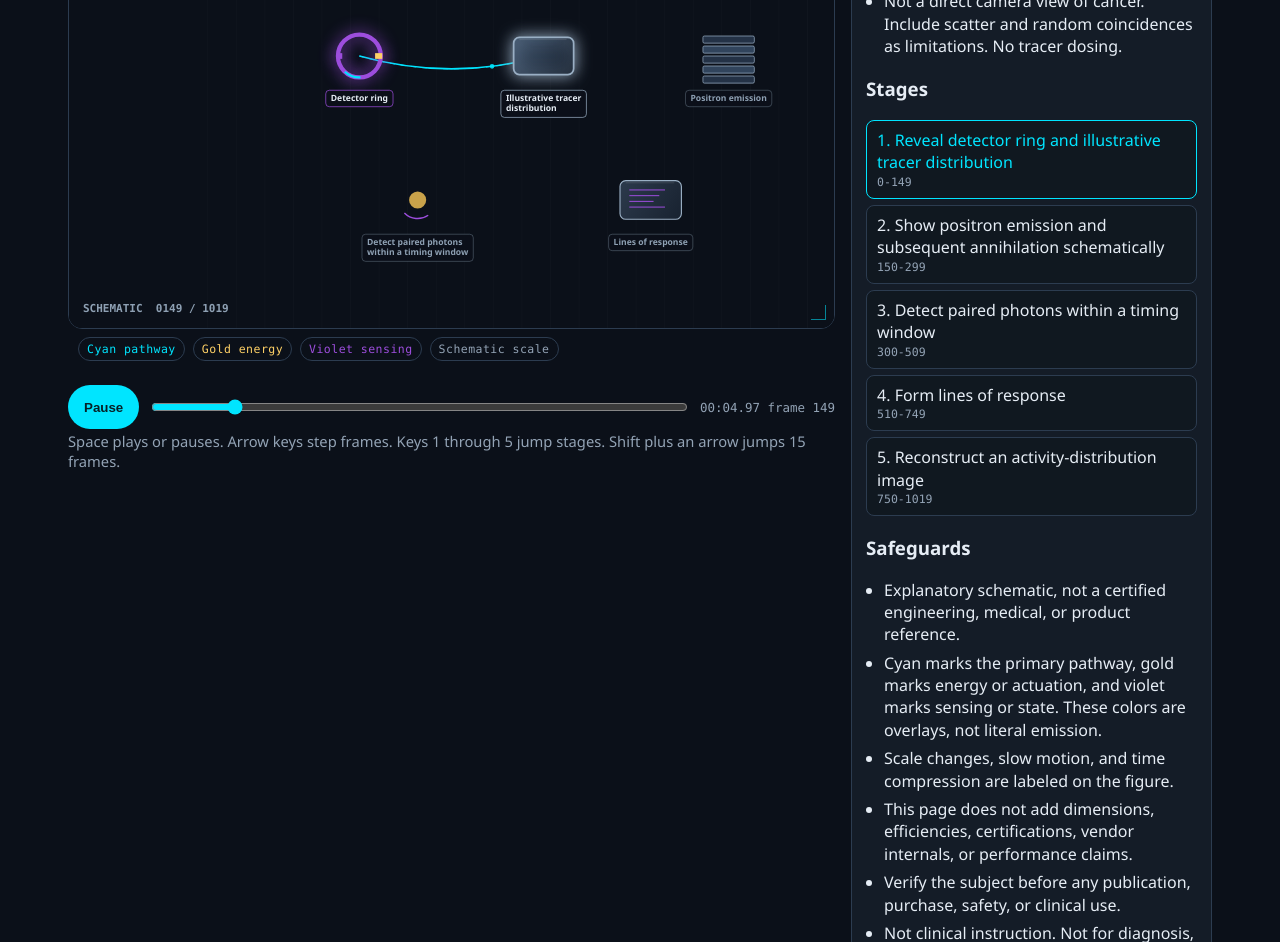
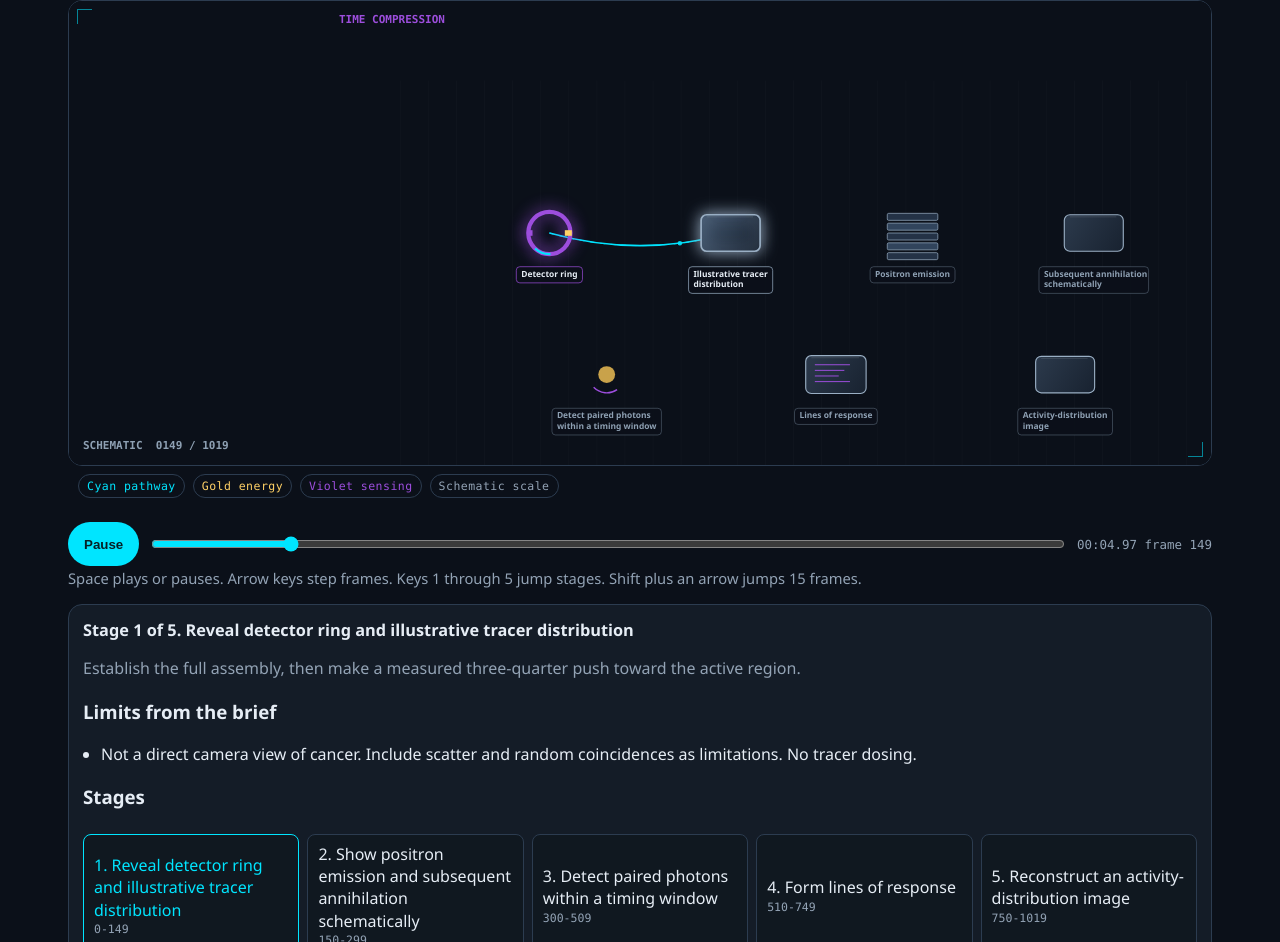
Before and after one commit to mizcausevic-dev/pet-coincidence-detection-ring-explainer, a plain HTML site: page index.html in a window 1280 px wide. Shown: the part 346-1288 px from the top of the page. Drawn offline with Linux system fonts and the light colour scheme.

Commit message:
Stack the plate, stage notes, and top send and explain controls.

```diff
--- a/index.html
+++ b/index.html
@@ -16,22 +16,23 @@
 .kicker, .cat { color:var(--dim); margin:0; font-size:.92rem; }
 .cat a, footer a { color: var(--path); }
 .kicker { font-family: ui-monospace, SFMono-Regular, Menlo, monospace; letter-spacing:.04em; text-transform:uppercase; font-size:.74rem; }
-.layout { display:grid; grid-template-columns: minmax(0, 1.7fr) minmax(260px, .8fr); gap:16px; margin-top:16px; }
+.layout { display:block; margin-top:16px; }
+.tools { margin:14px 0 8px; }
 .plate-frame { position:relative; background:#070b12; border:1px solid var(--line); border-radius:14px; overflow:hidden; }
 .plate-frame:before, .plate-frame:after { content:""; position:absolute; width:14px; height:14px; border:1px solid rgba(0,229,255,.55); z-index:2; pointer-events:none; }
 .plate-frame:before { top:8px; left:8px; border-right:0; border-bottom:0; }
 .plate-frame:after { right:8px; bottom:8px; border-left:0; border-top:0; }
-canvas { display:block; width:100%; height:min(68vh, 640px); background:#0B1019; }
+canvas { display:block; width:100%; height:min(58vh, 560px); background:#0B1019; }
 .legend { display:flex; flex-wrap:wrap; gap:8px; padding:8px 10px 10px; }
 .legend span { font-family: ui-monospace, SFMono-Regular, Menlo, monospace; font-size:.72rem; letter-spacing:.04em; border:1px solid var(--line); border-radius:999px; padding:4px 8px; color:var(--dim); }
 .legend .path { color:var(--path); } .legend .energy { color:var(--energy); } .legend .sense { color:var(--sense); }
-aside { background:var(--panel); border:1px solid var(--line); border-radius:14px; padding:14px 14px 16px; }
+aside { background:var(--panel); border:1px solid var(--line); border-radius:14px; padding:14px 14px 16px; margin-top:16px; }
 aside h2 { font-size:1.02rem; margin:0 0 8px; }
 aside p { color:var(--dim); line-height:1.45; }
 ol, ul { margin:8px 0 0; padding-left:18px; }
 li { margin:6px 0; line-height:1.4; }
-.stages { list-style:none; padding:0; margin:12px 0 0; }
-.stages button { width:100%; text-align:left; background:#101820; color:var(--bone); border:1px solid var(--line); border-radius:8px; padding:8px 10px; cursor:pointer; font:inherit; }
+.stages { list-style:none; padding:0; margin:12px 0 0; display:grid; grid-template-columns:repeat(5, minmax(0, 1fr)); gap:8px; }
+.stages button { width:100%; height:100%; text-align:left; background:#101820; color:var(--bone); border:1px solid var(--line); border-radius:8px; padding:8px 10px; cursor:pointer; font:inherit; }
 .stages button[aria-current="step"] { border-color:var(--path); color:var(--path); }
 .stages span { display:block; color:var(--dim); font-family: ui-monospace, SFMono-Regular, Menlo, monospace; font-size:.72rem; }
 button:focus-visible, input:focus-visible { outline:2px solid var(--path); outline-offset:2px; }
@@ -52,7 +53,7 @@
 .send-btn svg, .level-btn svg { display:block; }
 #explain-text { flex-basis:100%; margin:8px 0 0; line-height:1.45; color:#d5deea; }
 
-@media (max-width: 860px) { .layout { grid-template-columns: 1fr; } canvas { height:70vw; min-height:280px; } }
+@media (max-width: 860px) { canvas { height:70vw; min-height:280px; } .stages { grid-template-columns:1fr; } }
 @media (prefers-reduced-motion: reduce) { * { scroll-behavior:auto; } }
 </style>
 </head>
@@ -63,9 +64,25 @@
 <h1>PET Coincidence Detection Ring</h1>
 <p class="cat">Medical Technology · prompt p109</p>
 <p class="cat"><a href="https://github.com/mizcausevic-dev/pet-coincidence-detection-ring-explainer">Repository</a></p>
+<div class="tools">
+<div class="explain-row">
+<span class="share-label">Explain this page</span>
+<button class="level-btn" type="button" data-level="tech" aria-pressed="true">Tech</button>
+<button class="level-btn" type="button" data-level="nontech" aria-pressed="false">Non-Tech</button>
+<button class="level-btn" type="button" data-level="layman" aria-pressed="false">Layman</button>
+<p id="explain-text"></p>
+</div>
+<div class="send-row">
+<span class="share-label">Send to</span>
+<a class="send-btn" data-send="chatgpt" href="https://chatgpt.com/" target="_blank" rel="noopener noreferrer"><svg viewBox="0 0 16 16" width="16" height="16" aria-hidden="true"><circle cx="6" cy="8" r="3.2" fill="none" stroke="currentColor"/><circle cx="10" cy="8" r="3.2" fill="none" stroke="currentColor"/></svg>ChatGPT</a>
+<a class="send-btn" data-send="claude" href="https://claude.ai/new" target="_blank" rel="noopener noreferrer"><svg viewBox="0 0 16 16" width="16" height="16" aria-hidden="true"><path d="M8 1.5 9.2 6.2 14 8 9.2 9.8 8 14.5 6.8 9.8 2 8l4.8-1.8Z" fill="currentColor"/></svg>Claude</a>
+<a class="send-btn" data-send="perplexity" href="https://www.perplexity.ai/" target="_blank" rel="noopener noreferrer"><svg viewBox="0 0 16 16" width="16" height="16" aria-hidden="true"><path d="M8 1.2 9.4 6.6 14.8 8 9.4 9.4 8 14.8 6.6 9.4 1.2 8 6.6 6.6Z" fill="none" stroke="currentColor"/></svg>Perplexity</a>
+<a class="send-btn" data-send="gemini" href="https://gemini.google.com/app" target="_blank" rel="noopener noreferrer"><svg viewBox="0 0 16 16" width="16" height="16" aria-hidden="true"><path d="M8 1.2 9.1 6.9 14.8 8 9.1 9.1 8 14.8 6.9 9.1 1.2 8 6.9 6.9Z" fill="currentColor"/></svg>Gemini</a>
+<a class="send-btn" data-send="grok" href="https://grok.com/" target="_blank" rel="noopener noreferrer"><svg viewBox="0 0 16 16" width="16" height="16" aria-hidden="true"><path d="M3 13 13 3M6 3h7v7" fill="none" stroke="currentColor" stroke-width="1.4"/></svg>Grok</a>
+</div>
+</div>
 </header>
 <div class="layout">
-<div>
 <div class="plate-frame">
 <canvas id="plate" aria-label="Schematic of PET Coincidence Detection Ring. The text beside the figure states each stage and the limits."></canvas>
 </div>
@@ -81,7 +98,6 @@
 <span id="readout">00:00.00 frame 0</span>
 </div>
 <p class="cat">Space plays or pauses. Arrow keys step frames. Keys 1 through 5 jump stages. Shift plus an arrow jumps 15 frames.</p>
-</div>
 <aside>
 <h2 id="stage-title">Stage 1 of 5</h2>
 <p id="stage-detail"></p>
@@ -89,8 +105,6 @@
 <ul><li>Not a direct camera view of cancer. Include scatter and random coincidences as limitations. No tracer dosing.</li></ul>
 <h3>Stages</h3>
 <ol class="stages"><li><button type="button" data-stage="0">1. Reveal detector ring and illustrative tracer distribution <span>0-149</span></button></li><li><button type="button" data-stage="1">2. Show positron emission and subsequent annihilation schematically <span>150-299</span></button></li><li><button type="button" data-stage="2">3. Detect paired photons within a timing window <span>300-509</span></button></li><li><button type="button" data-stage="3">4. Form lines of response <span>510-749</span></button></li><li><button type="button" data-stage="4">5. Reconstruct an activity-distribution image <span>750-1019</span></button></li></ol>
-<h3>Safeguards</h3>
-<ul><li>Explanatory schematic, not a certified engineering, medical, or product reference.</li><li>Cyan marks the primary pathway, gold marks energy or actuation, and violet marks sensing or state. These colors are overlays, not literal emission.</li><li>Scale changes, slow motion, and time compression are labeled on the figure.</li><li>This page does not add dimensions, efficiencies, certifications, vendor internals, or performance claims.</li><li>Verify the subject before any publication, purchase, safety, or clinical use.</li><li>Not clinical instruction. Not for diagnosis, treatment, dosing, or device operation.</li><li>The reference supports the underlying process or architecture. Camera moves, palette, cutaways, and timing are original illustrative directions, not experimentally validated observations. This brief is not a certified design, simulation result, medical recommendation, or claim about a specific commercial implementation.</li></ul>
 <p class="ref">Mechanism reference: <a href="https://www.ncbi.nlm.nih.gov/books/NBK593686/" rel="noopener noreferrer">National Academies/NCBI  -  diagnostic imaging</a>. The reference supports the underlying process. Camera, palette, and timing on this page are illustrative.</p>
 </aside>
 </div>
@@ -102,21 +116,6 @@
 <a href="https://cursor.com/@mirza" target="_blank" rel="noopener noreferrer">Cursor</a>
 <a href="https://www.linkedin.com/in/mirzacausevic/" target="_blank" rel="noopener noreferrer">Mirza Causevic</a>
 </nav>
-<div class="send-row">
-<span class="share-label">Send to</span>
-<a class="send-btn" data-send="chatgpt" href="https://chatgpt.com/" target="_blank" rel="noopener noreferrer"><svg viewBox="0 0 16 16" width="16" height="16" aria-hidden="true"><circle cx="6" cy="8" r="3.2" fill="none" stroke="currentColor"/><circle cx="10" cy="8" r="3.2" fill="none" stroke="currentColor"/></svg>ChatGPT</a>
-<a class="send-btn" data-send="claude" href="https://claude.ai/new" target="_blank" rel="noopener noreferrer"><svg viewBox="0 0 16 16" width="16" height="16" aria-hidden="true"><path d="M8 1.5 9.2 6.2 14 8 9.2 9.8 8 14.5 6.8 9.8 2 8l4.8-1.8Z" fill="currentColor"/></svg>Claude</a>
-<a class="send-btn" data-send="perplexity" href="https://www.perplexity.ai/" target="_blank" rel="noopener noreferrer"><svg viewBox="0 0 16 16" width="16" height="16" aria-hidden="true"><path d="M8 1.2 9.4 6.6 14.8 8 9.4 9.4 8 14.8 6.6 9.4 1.2 8 6.6 6.6Z" fill="none" stroke="currentColor"/></svg>Perplexity</a>
-<a class="send-btn" data-send="gemini" href="https://gemini.google.com/app" target="_blank" rel="noopener noreferrer"><svg viewBox="0 0 16 16" width="16" height="16" aria-hidden="true"><path d="M8 1.2 9.1 6.9 14.8 8 9.1 9.1 8 14.8 6.9 9.1 1.2 8 6.9 6.9Z" fill="currentColor"/></svg>Gemini</a>
-<a class="send-btn" data-send="grok" href="https://grok.com/" target="_blank" rel="noopener noreferrer"><svg viewBox="0 0 16 16" width="16" height="16" aria-hidden="true"><path d="M3 13 13 3M6 3h7v7" fill="none" stroke="currentColor" stroke-width="1.4"/></svg>Grok</a>
-</div>
-<div class="explain-row">
-<span class="share-label">Explain this page</span>
-<button class="level-btn" type="button" data-level="tech" aria-pressed="true">Tech</button>
-<button class="level-btn" type="button" data-level="nontech" aria-pressed="false">Non-Tech</button>
-<button class="level-btn" type="button" data-level="layman" aria-pressed="false">Layman</button>
-<p id="explain-text"></p>
-</div>
 </footer>
 <script id="explain-data" type="application/json">{"tech": "PET Coincidence Detection Ring. Stages: Reveal detector ring and illustrative tracer distribution; Show positron emission and subsequent annihilation schematically; Detect paired photons within a timing window; Form lines of response; Reconstruct an activity-distribution image. Limits from the brief: Not a direct camera view of cancer. Include scatter and random coincidences as limitations. No tracer dosing. Cyan is the pathway, gold is energy or actuation, and violet is sensing or state. This is a labeled schematic, not a measurement.", "nontech": "This page walks through PET Coincidence Detection Ring in order: Reveal detector ring and illustrative tracer distribution; Show positron emission and subsequent annihilation schematically; Detect paired photons within a timing window; Form lines of response; Reconstruct an activity-distribution image. It shows how the parts relate. It does not add speeds, sizes, or performance claims.", "layman": "This is a moving diagram of PET Coincidence Detection Ring. It shows the main parts and the order they work in. It is for learning. It is not a manual and it is not a test result."}</script>
 <script>
```
